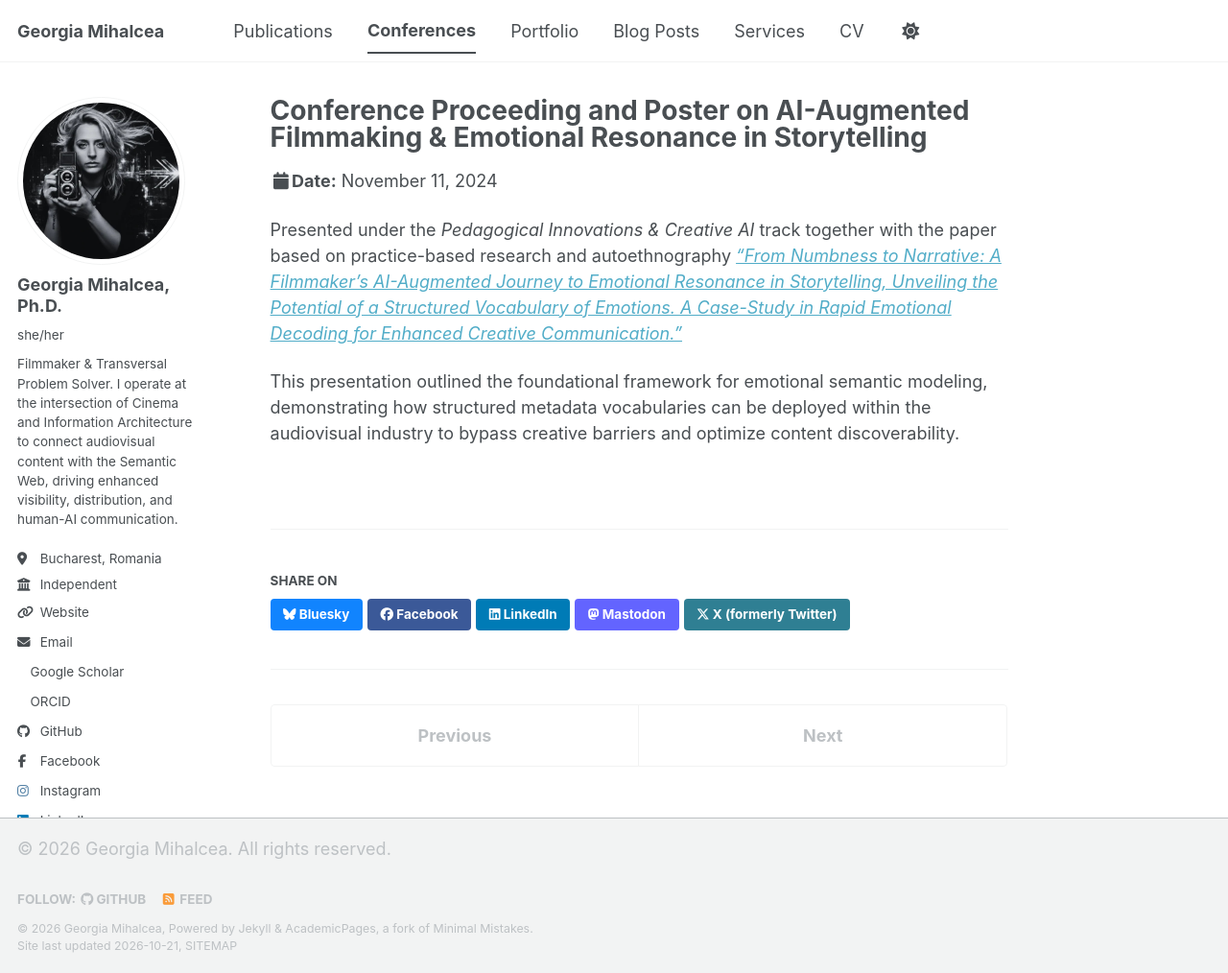
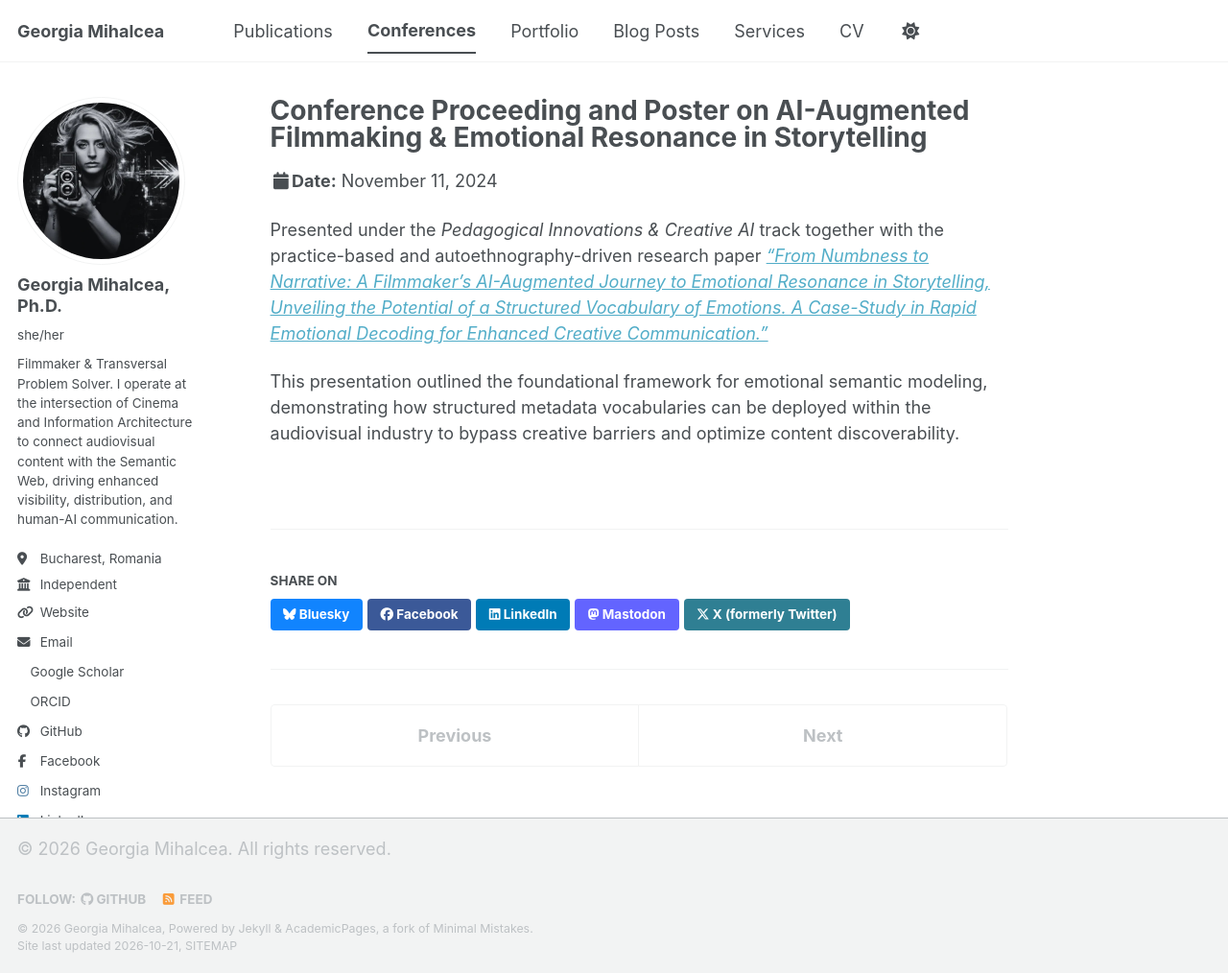
Before and after one commit to GeorgiaMihalcea/georgiamihalcea.github.io, a Jekyll site: the page built from _talks/2024-11-11-iceri-conference.md, in a window 1280 px wide and 1014 px high. Shown: the whole window at 96% size. Built offline with Jekyll 4.4.1, drawn with Linux system fonts in a browser that asks for light colours; a style sheet for code colours, icons or effects is not loaded.

Commit message:
Revise description of conference presentation

```diff
--- a/_talks/2024-11-11-iceri-conference.md
+++ b/_talks/2024-11-11-iceri-conference.md
@@ -8,6 +8,6 @@ date: 2024-11-11
 location: "Seville, Spain"
 ---
 
-Presented under the *Pedagogical Innovations & Creative AI* track together with the paper based on practice-based research and autoethnography [*"From Numbness to Narrative: A Filmmaker’s AI-Augmented Journey to Emotional Resonance in Storytelling, Unveiling the Potential of a Structured Vocabulary of Emotions. A Case-Study in Rapid Emotional Decoding for Enhanced Creative Communication."*](https://georgiamihalcea.github.io/publication/2024-11-11-iceri-paper)
+Presented under the *Pedagogical Innovations & Creative AI* track together with the practice-based and autoethnography-driven research paper [*"From Numbness to Narrative: A Filmmaker’s AI-Augmented Journey to Emotional Resonance in Storytelling, Unveiling the Potential of a Structured Vocabulary of Emotions. A Case-Study in Rapid Emotional Decoding for Enhanced Creative Communication."*](https://georgiamihalcea.github.io/publication/2024-11-11-iceri-paper)
 
 This presentation outlined the foundational framework for emotional semantic modeling, demonstrating how structured metadata vocabularies can be deployed within the audiovisual industry to bypass creative barriers and optimize content discoverability.
```
